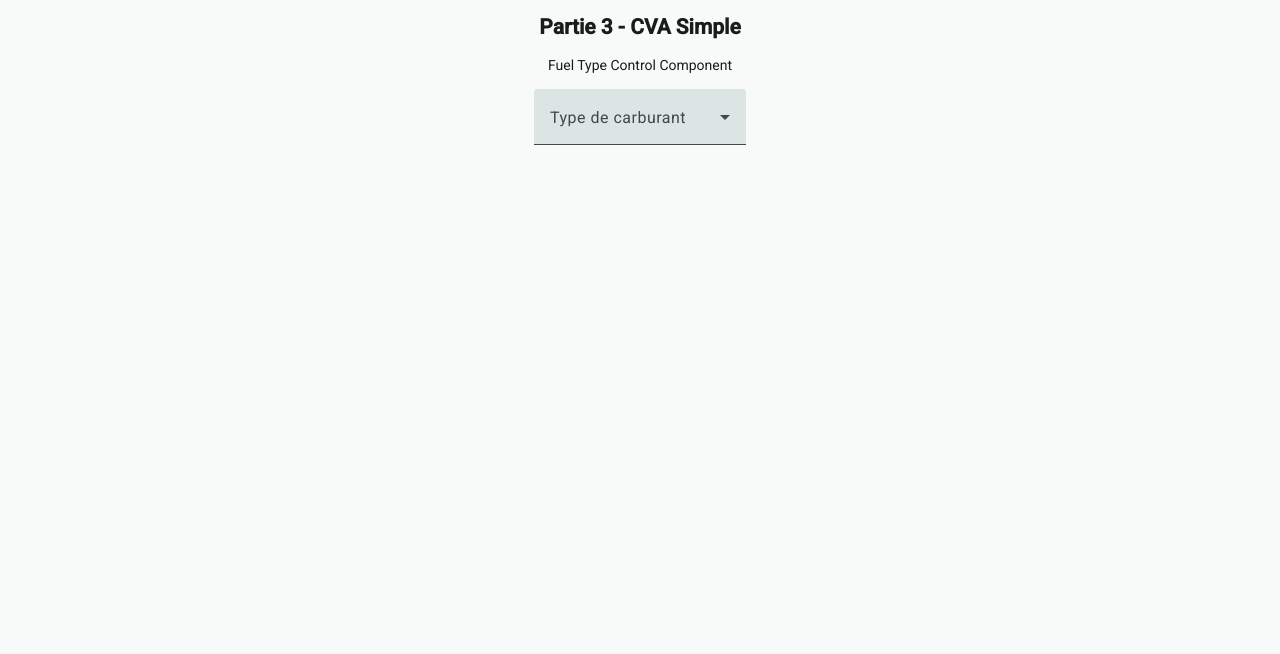
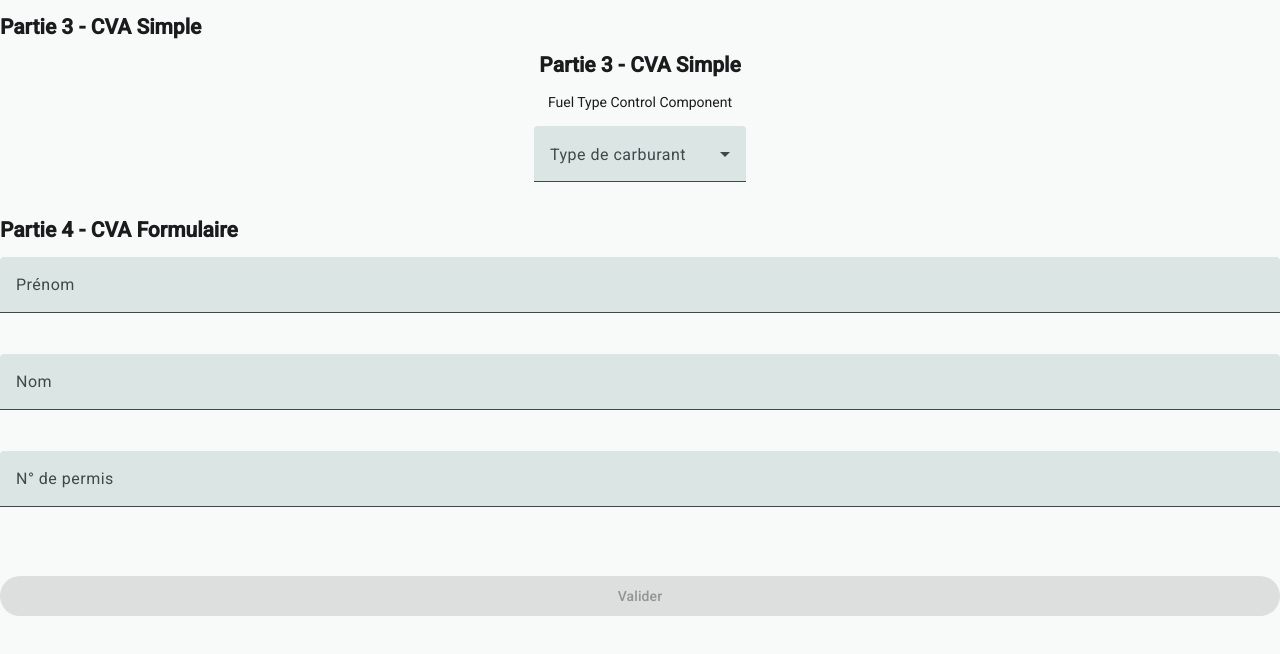
Before and after one commit to Greg0s/learning-angular, an Angular app: page / in a window 1280 px wide. Shown: the top 654 px of the page. Built offline with nearby package versions, Linux system fonts and the light colour scheme.

Commit message:
Add part 4 "form CVA"

```diff
--- a/src/app/app.html
+++ b/src/app/app.html
@@ -5,7 +5,10 @@
 
 <main class="main">
   <div class="content">
+    <h2>Partie 3 - CVA Simple</h2>
     <app-fuel-type-control></app-fuel-type-control>
+    <h2>Partie 4 - CVA Formulaire</h2>
+    <app-driver-form></app-driver-form>
   </div>
 </main>
 
--- a/src/app/app.ts
+++ b/src/app/app.ts
@@ -1,10 +1,11 @@
 import { Component, signal } from '@angular/core';
 import { RouterOutlet } from '@angular/router';
 import { FuelTypeControlComponent } from '@shared/components/fuel-type-control/fuel-type-control.component';
+import { DriverFormComponent } from '@shared/components/driver-form/driver-form.component';
 
 @Component({
   selector: 'app-root',
-  imports: [RouterOutlet, FuelTypeControlComponent],
+  imports: [RouterOutlet, FuelTypeControlComponent, DriverFormComponent],
   templateUrl: './app.html',
   styleUrl: './app.scss',
 })
--- /dev/null
+++ b/src/app/shared/components/driver-form/driver-form.component.html
@@ -0,0 +1,42 @@
+<form class="driver-form" [formGroup]="driverForm" (ngSubmit)="onSubmit()">
+  <mat-form-field class="driver-form__field">
+    <input matInput formControlName="firstName" placeholder="Prénom" />
+    @if (driverForm.get('firstName')?.hasError('required')) {
+    <mat-error> {{ REQUIRED_ERROR_MSG }} </mat-error>
+    } @else if (driverForm.get('firstName')?.hasError('pattern')) {
+    <mat-error> Uniquement des lettres, tirets et espaces. </mat-error>}
+  </mat-form-field>
+
+  <mat-form-field class="driver-form__field">
+    <input matInput formControlName="lastName" placeholder="Nom" />
+    @if (driverForm.get('lastName')?.hasError('required')) {
+    <mat-error> {{ REQUIRED_ERROR_MSG }} </mat-error>
+    } @else if (driverForm.get('lastName')?.hasError('pattern')) {
+    <mat-error> Uniquement des lettres, tirets et espaces. </mat-error>}
+  </mat-form-field>
+
+  <mat-form-field class="driver-form__field">
+    <input matInput formControlName="licenseNumber" placeholder="N° de permis" />
+    @if (driverForm.get('licenseNumber')?.hasError('required')) {
+    <mat-error> {{ REQUIRED_ERROR_MSG }} </mat-error>
+    } @else if (driverForm.get('licenseNumber')?.hasError('pattern')) {
+    <mat-error> Le N° de permis doit contenir exactement 12 chiffres. </mat-error>}
+  </mat-form-field>
+
+  <button
+    class="driver-form__field"
+    mat-raised-button
+    color="primary"
+    type="submit"
+    [disabled]="driverForm.invalid"
+  >
+    Valider
+  </button>
+</form>
+@if (this.driverForm.valid) {
+<p>
+  First Name: {{ this.driverForm.value.firstName }} <br />
+  Last Name: {{ this.driverForm.value.lastName }} <br />
+  License Number: {{ this.driverForm.value.licenseNumber }}
+</p>
+}
--- /dev/null
+++ b/src/app/shared/components/driver-form/driver-form.component.scss
@@ -0,0 +1,15 @@
+.driver-form {
+  display: grid;
+  grid-template-columns: 1fr;
+  gap: 1.5em;
+
+  button {
+    margin-top: 2em;
+  }
+}
+
+@media (min-width: 600px) {
+  .driver-form__fields {
+    grid-template-columns: 1fr 1fr 1fr;
+  }
+}
--- /dev/null
+++ b/src/app/shared/components/driver-form/driver-form.component.ts
@@ -0,0 +1,46 @@
+import { Component, ViewEncapsulation, ChangeDetectionStrategy } from '@angular/core';
+import { FormGroup, FormControl, Validators } from '@angular/forms';
+import { ReactiveFormsModule } from '@angular/forms';
+import { MatFormFieldModule } from '@angular/material/form-field';
+import { MatInputModule } from '@angular/material/input';
+import { MatButtonModule } from '@angular/material/button';
+
+@Component({
+  selector: 'app-driver-form',
+  encapsulation: ViewEncapsulation.None,
+  changeDetection: ChangeDetectionStrategy.OnPush,
+  standalone: true,
+  templateUrl: './driver-form.component.html',
+  styleUrls: ['./driver-form.component.scss'],
+  imports: [ReactiveFormsModule, MatFormFieldModule, MatInputModule, MatButtonModule],
+})
+export class DriverFormComponent {
+  readonly REQUIRED_ERROR_MSG = 'Ce champ est requis.';
+
+  driverForm = new FormGroup<{
+    firstName: FormControl<string | null>;
+    lastName: FormControl<string | null>;
+    licenseNumber: FormControl<string | null>;
+  }>({
+    firstName: new FormControl('', [
+      Validators.required,
+      Validators.pattern('^[A-Za-zÀ-ÿ\\s-]+$'), // letters/spaces/dashs
+    ]),
+    lastName: new FormControl('', [
+      Validators.required,
+      Validators.pattern('^[A-Za-zÀ-ÿ\\s-]+$'), // letters/spaces/dashs
+    ]),
+    licenseNumber: new FormControl('', [
+      Validators.required,
+      Validators.pattern('^\\d{12}$'), // 12 digits
+    ]),
+  });
+
+  onSubmit() {
+    if (this.driverForm.valid) {
+      console.log(this.driverForm.value);
+    } else {
+      this.driverForm.markAllAsTouched(); // Display errors
+    }
+  }
+}
```
